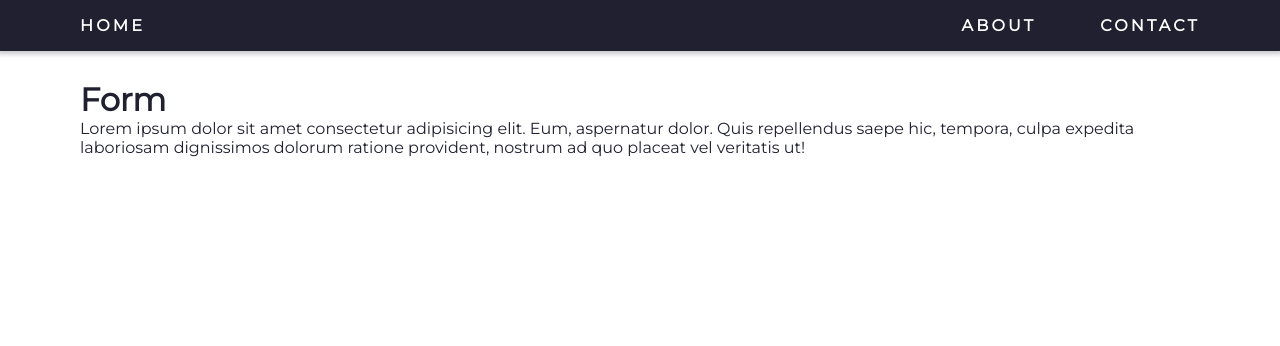
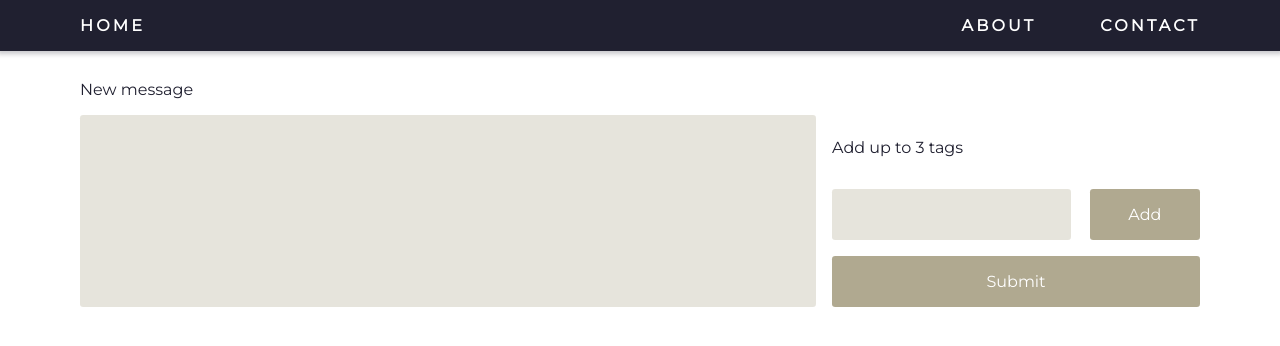
Before and after one commit to Abdelar/confessio, a React (Create React App) app: page / in a window 1280 px wide. Shown: the top 346 px of the page. Built offline with nearby package versions, Linux system fonts and the light colour scheme.

Commit message:
Add tags

```diff
--- a/src/App.css
+++ b/src/App.css
@@ -5,6 +5,7 @@
 *::after {
 	margin: 0;
 	padding: 0;
+	box-sizing: border-box;
 }
 
 :focus {
@@ -12,7 +13,6 @@
 }
 
 body {
-	box-sizing: border-box;
 	font-size: 16px;
 	color: #202030;
 	font-family: 'Montserrat', 'sans-serif';
--- a/src/components/Form.css
+++ b/src/components/Form.css
@@ -0,0 +1,116 @@
+.form {
+	display: grid;
+	grid-template-columns: 2fr 1fr;
+	column-gap: 1em;
+	align-items: flex-end;
+}
+
+.input {
+	display: flex;
+	flex-direction: column;
+	justify-content: flex-end;
+}
+
+.tags {
+	display: flex;
+	align-items: stretch;
+	justify-content: space-between;
+	margin-bottom: 1em;
+}
+
+.tags-button {
+	width: 30%;
+}
+
+.form label {
+	display: block;
+	margin-bottom: 1em;
+}
+
+textarea,
+#tag-input {
+	font-family: inherit;
+	font-size: 1rem;
+	padding: 1em;
+	border: none;
+	border-radius: 0.2em;
+	color: inherit;
+	background-color: #b0a99050;
+	transition: background-color 0.3s ease-in-out, box-shadow 0.3s ease-in-out;
+}
+
+textarea {
+	width: 100%;
+	min-width: 500px;
+	height: 12em;
+	resize: none;
+}
+
+#tag-input {
+	width: 65%;
+}
+
+textarea:focus,
+#tag-input:focus {
+	background-color: white;
+	box-shadow: 2px 2px 5px 3px #20203041;
+}
+
+.tags-button,
+button[type='submit'] {
+	border: none;
+	padding: 1em;
+	color: white;
+	font-family: inherit;
+	font-size: inherit;
+	border-radius: 0.2em;
+	cursor: pointer;
+	background-color: #b0a990;
+}
+
+button[type='submit'] {
+	width: 100%;
+}
+
+.tags-wrapper {
+	margin-bottom: 1em;
+	display: grid;
+	justify-content: center;
+	align-items: center;
+	gap: 0.2em;
+	grid-template-columns: repeat(auto-fit, minmax(45%, 1fr));
+	grid-template-rows: auto;
+}
+
+.tag {
+	padding: 0.5em;
+	background-color: #b0a990;
+	border-radius: 0.2em;
+	text-align: center;
+	overflow: hidden;
+	font-weight: bold;
+	cursor: pointer;
+	position: relative;
+}
+
+.remove {
+	display: none;
+	position: absolute;
+	top: 50%;
+	left: 50%;
+	transform: translate(-50%, -50%);
+	z-index: 1;
+}
+
+.tag:hover .remove {
+	height: 100%;
+	width: 100%;
+	background-color: #b0a990;
+	display: flex;
+	align-items: center;
+	justify-content: center;
+}
+.error {
+	margin-top: 1em;
+	color: rgb(202, 96, 77);
+}
--- a/src/components/Form.js
+++ b/src/components/Form.js
@@ -1,16 +1,88 @@
-import React from 'react';
+import React, { Component } from 'react';
 import './Form.css';
 
-export default function Form() {
-	return (
-		<div className='form'>
-			<h1>Form</h1>
-			<p>
-				Lorem ipsum dolor sit amet consectetur adipisicing elit. Eum, aspernatur
-				dolor. Quis repellendus saepe hic, tempora, culpa expedita laboriosam
-				dignissimos dolorum ratione provident, nostrum ad quo placeat vel
-				veritatis ut!
-			</p>
-		</div>
-	);
+export default class Form extends Component {
+	state = {
+		tags: [],
+		tag: '',
+		error: '',
+	};
+
+	tagChanged = event => {
+		this.setState({ tag: event.target.value });
+	};
+
+	addTag = () => {
+		const tag = this.state.tag.slice().trim().toLowerCase();
+		if (this.state.tags.length >= 3) {
+			this.setState({
+				error: 'Too many tags!',
+			});
+		} else if (tag === '') {
+			this.setState({
+				error: 'Empty tag not allowed!',
+			});
+		} else if (tag.length >= 15) {
+			this.setState({
+				error: 'Tag too long!',
+			});
+		} else if (this.state.tags.includes(tag)) {
+			this.setState({
+				error: 'Tag already added!',
+			});
+		} else {
+			this.setState(prevState => ({
+				tags: [...prevState.tags, tag],
+				tag: '',
+				error: '',
+			}));
+		}
+	};
+
+	removeTag = tagToRemove => {
+		const updatedTags = this.state.tags.filter(tag => tag !== tagToRemove);
+		this.setState({ tags: updatedTags });
+	};
+
+	render() {
+		return (
+			<div className='form'>
+				<div className='input'>
+					<label htmlFor='message'>New message</label>
+					<textarea name='post' id='message'></textarea>
+				</div>
+				<div className='controls'>
+					<label htmlFor='post'>Add up to 3 tags</label>
+					<div className='tags-wrapper'>
+						{this.state.tags.map(tag => (
+							<div
+								key={tag}
+								className='tag'
+								onClick={() => this.removeTag(tag)}>
+								<span className='remove'>Remove</span>
+								{tag}
+							</div>
+						))}
+					</div>
+					<div className='tags'>
+						<input
+							id='tag-input'
+							type='text'
+							name='post'
+							onChange={this.tagChanged}
+							value={this.state.tag}
+						/>
+						<button className='tags-button' onClick={this.addTag}>
+							Add
+						</button>
+					</div>
+					<button type='submit' className='submit'>
+						Submit
+					</button>
+				</div>
+				<div></div>
+				<div className='error'>{this.state.error}</div>
+			</div>
+		);
+	}
 }
--- a/src/components/Navbar.css
+++ b/src/components/Navbar.css
@@ -17,7 +17,7 @@
 }
 .navbar li {
 	margin-left: 2em;
-	transition: background-color 0.3s;
+	transition: background-color 0.3s ease-in-out;
 }
 .navbar li:first-child {
 	margin-right: auto;
```
Also changed, not shown: 1 other file (tests, documents, lock files or other folders).
